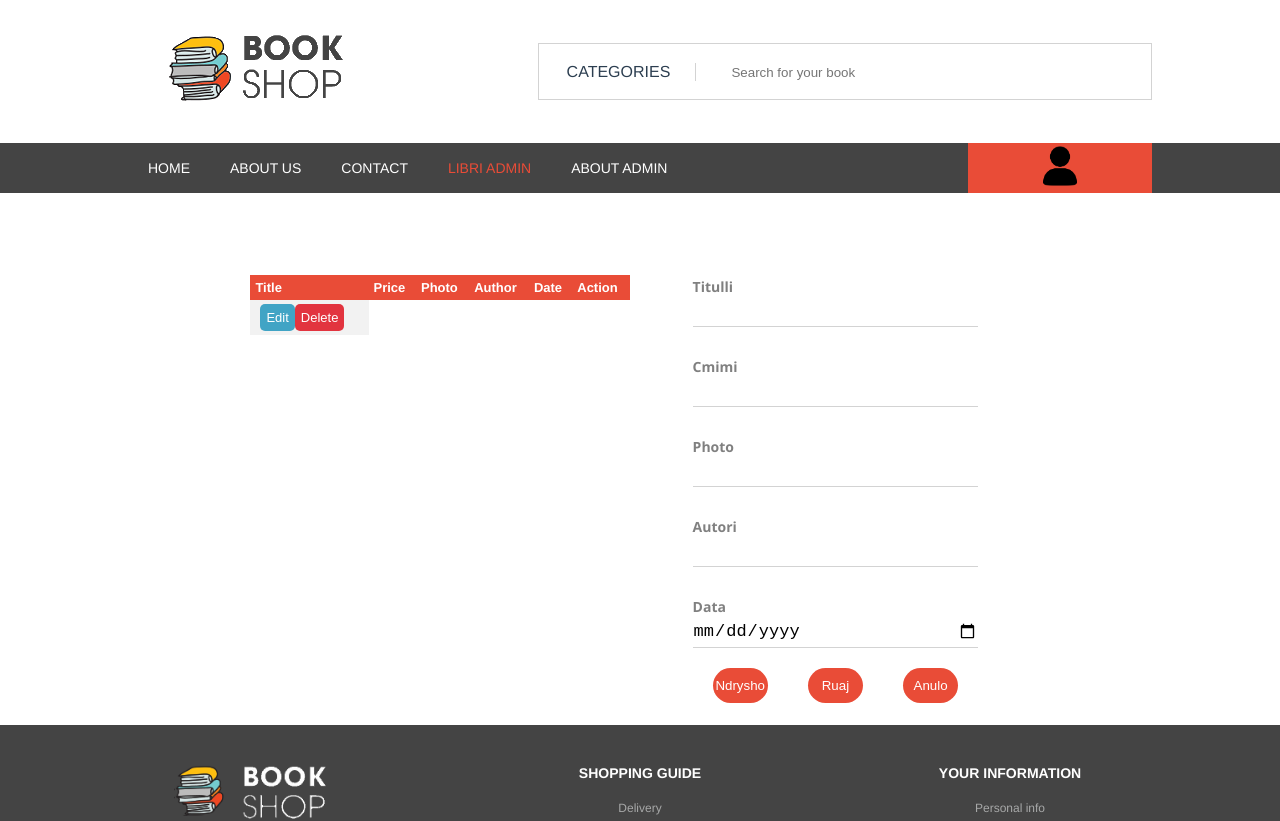
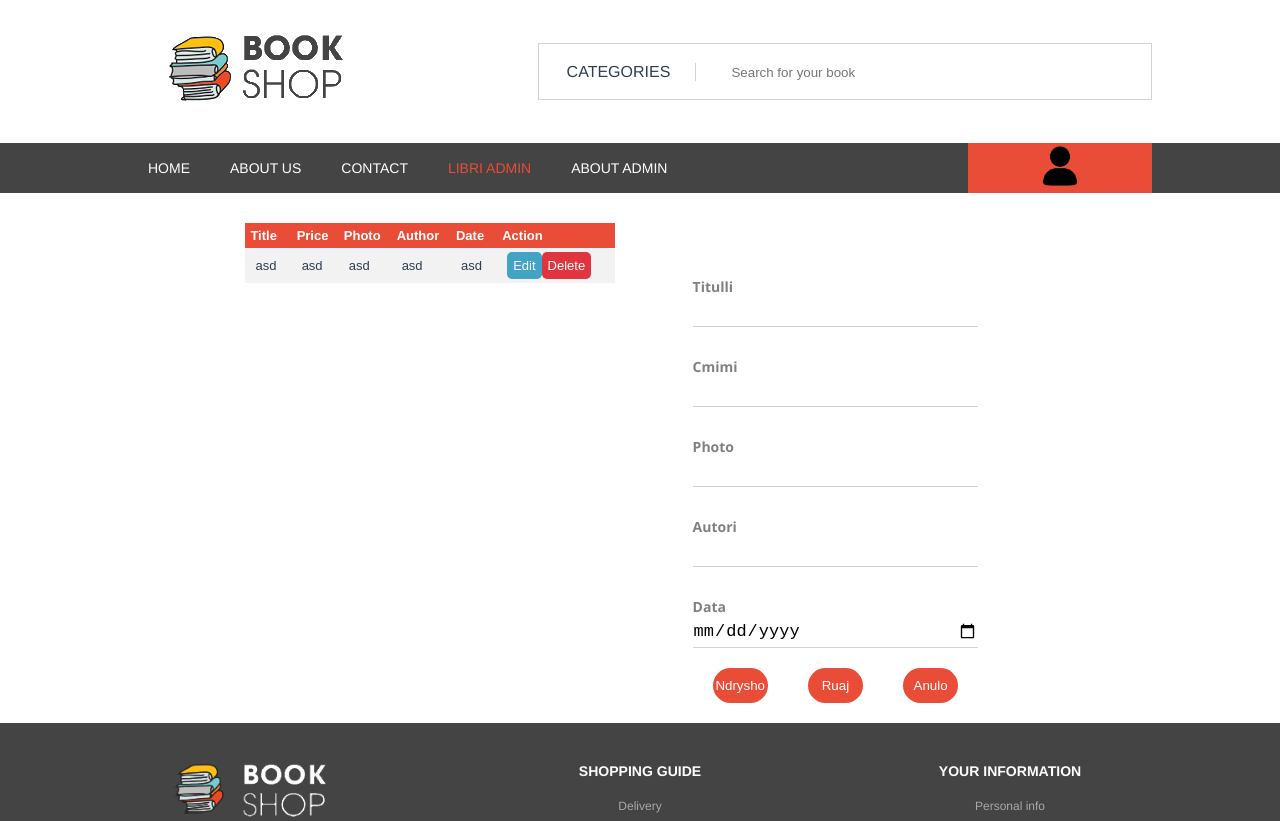
Before and after one commit to gk44739/ebook, a Vue app in the folder ebook/: page /libriAdmin in a window 1280 px wide. Shown: the top 821 px of the page. Built offline with nearby package versions, Linux system fonts and the light colour scheme.

Commit message:
Table Book Fix

```diff
--- a/ebook/src/components/TableBook.vue
+++ b/ebook/src/components/TableBook.vue
@@ -10,6 +10,11 @@
                 <th colspan="2">Action</th>
             </tr>
             <tr>
+                <td>asd</td>
+                <td>asd</td>
+                <td>asd</td>
+                <td>asd</td>
+                <td>asd</td>
                 <td>
                     <a >Edit</a>
                     <a >Delete</a>
@@ -21,17 +26,19 @@
 
 <style scoped>
     .tabela-forma{
-        width: 50%;
+        width: 70%;
         background-color: white;
-        margin-left: 20px;
+        padding: 0 15px;
+        margin-top: 30px;
+        overflow: auto;
+        height: 450px;
     }
 
     .tabelaUser{
-    border-collapse: collapse;
-    width: 100%;
-    font-size: 13px;
-    text-align: left;
-
+        border-collapse: collapse;
+        width: 100%;
+        font-size: 13px;
+        text-align: left;
     }
 
      th{
@@ -60,10 +67,4 @@
     tr:nth-child(even) {
         background-color: #f2f2f2;
     }
-
-    .tabela-forma{
-        overflow: auto;
-        height: 450px;
-        margin-top: 10%;
-    }
 </style>
```
